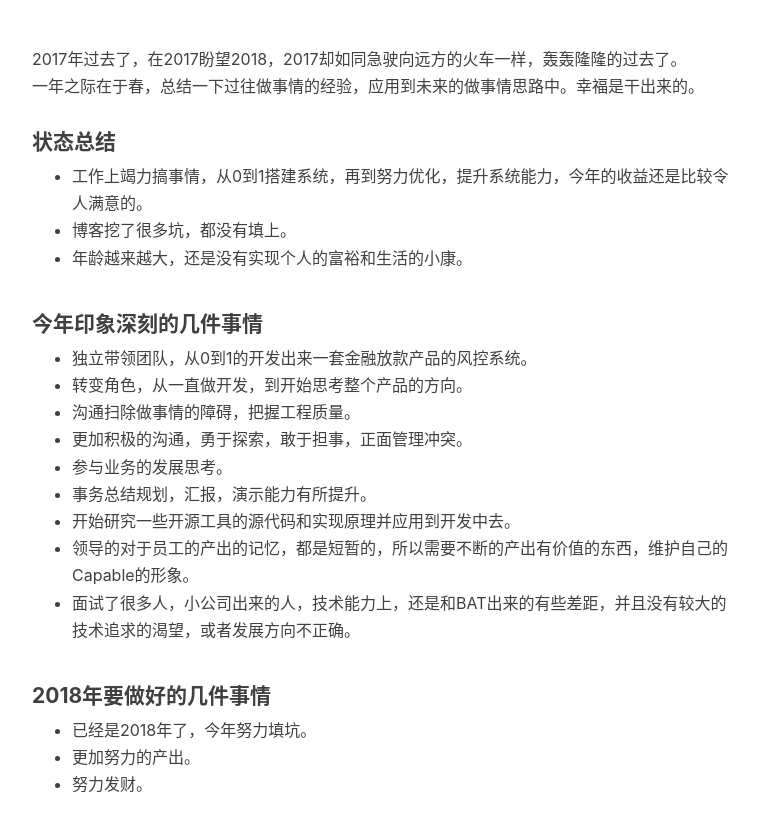
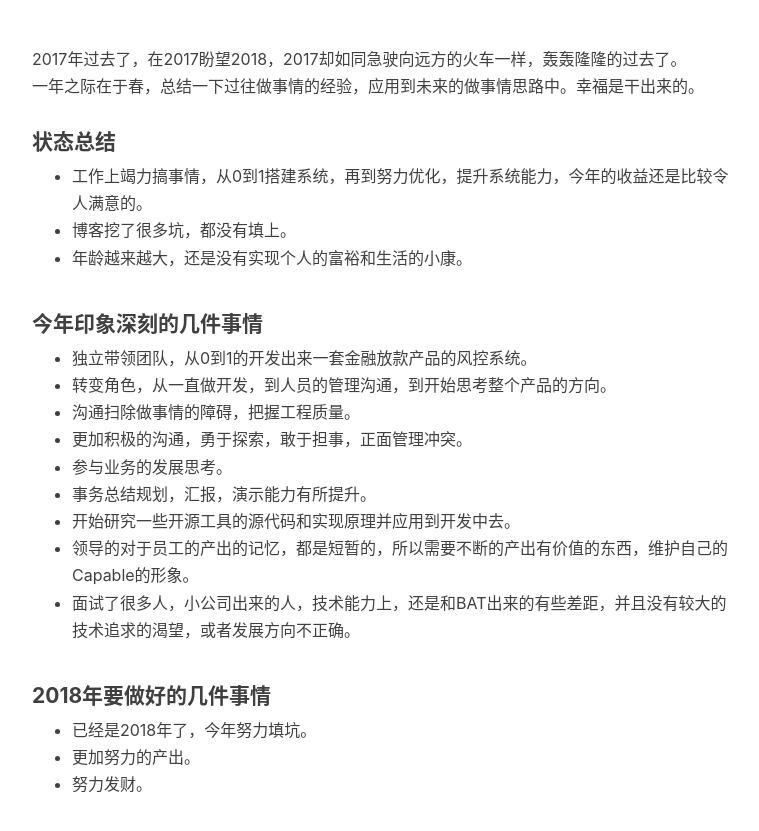
Before and after one commit to yinhaomin/yinhaomin.github.io, a Jekyll site: the page built from _posts/2018-01-01-一年之际在于春.md, in a window 1280 px wide, cut to the strip 461-1303 px from the top of the page. Shown: the top 831 px of the strip, without its empty margins (233-992 px from the left). Built offline with Jekyll 4.4.1, drawn with Linux system fonts in a browser that asks for light colours; nearby versions of some CDN libraries; comment, search, counter and statistics services are not loaded.

Commit message:
Update 2018-01-01-一年之际在于春.md

```diff
--- a/_posts/2018-01-01-一年之际在于春.md
+++ b/_posts/2018-01-01-一年之际在于春.md
@@ -21,7 +21,7 @@ tags:
 
 #### 今年印象深刻的几件事情
 * 独立带领团队，从0到1的开发出来一套金融放款产品的风控系统。<br>
-* 转变角色，从一直做开发，到开始思考整个产品的方向。<br>
+* 转变角色，从一直做开发，到人员的管理沟通，到开始思考整个产品的方向。<br>
 * 沟通扫除做事情的障碍，把握工程质量。<br>
 * 更加积极的沟通，勇于探索，敢于担事，正面管理冲突。<br>
 * 参与业务的发展思考。<br>
```
